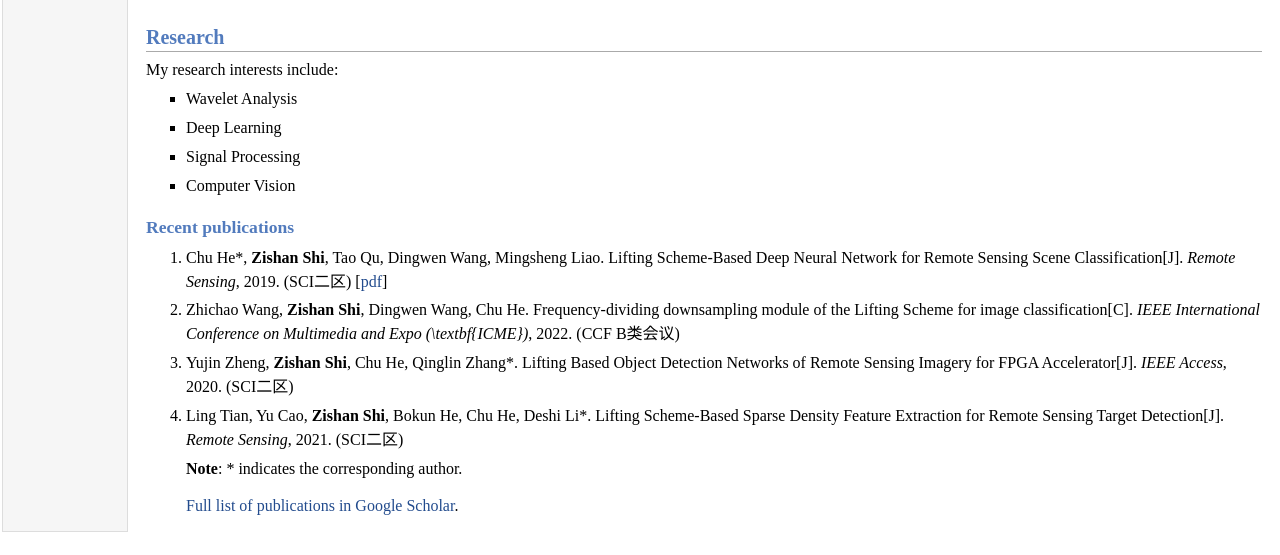
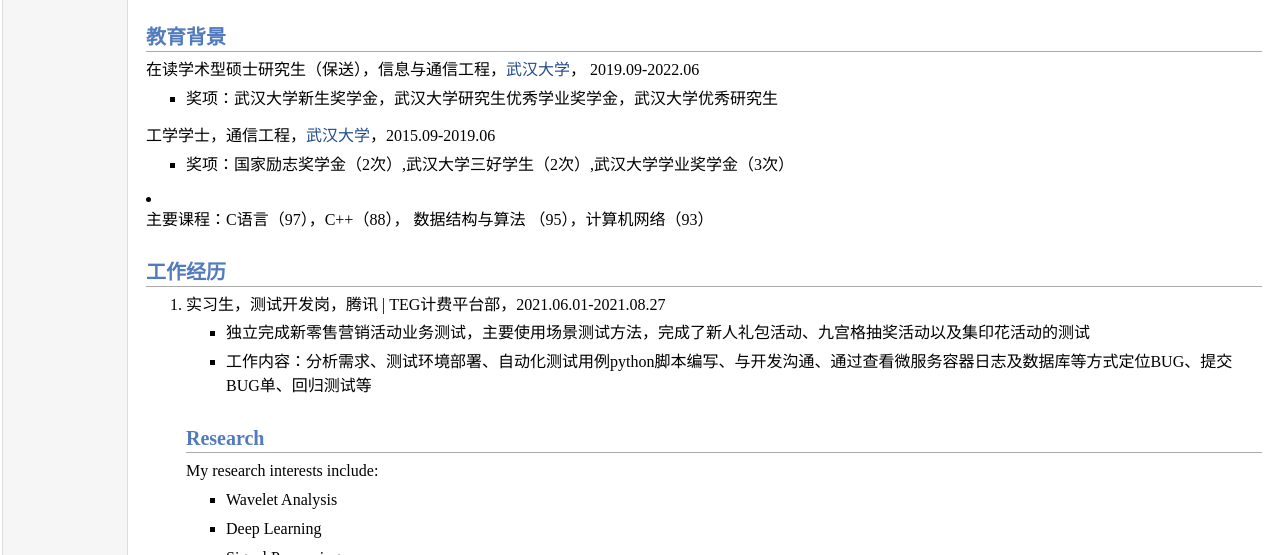
Before and after one commit to Shi33/homepage, a plain HTML site: page index.html in a window 1280 px wide. Shown: the part 245-800 px from the top of the page. Drawn offline with Linux system fonts and the light colour scheme.

Commit message:
补充教育经历和实习经历

```diff
--- a/index.html
+++ b/index.html
@@ -81,6 +81,40 @@
           <li>
             <p>M. Chen, and <b>X. Zhou</b>*, "Autoencoders for Drug-Target Interaction Prediction".</p>
         </ol>  -->
+
+        <h2>教育背景</h2>
+        <p>在读学术型硕士研究生（保送），信息与通信工程，<a href="https://www.whu.edu.cn/">武汉大学</a>，
+          2019.09-2022.06</p>
+        <ul>
+          <li>
+            <p>奖项：武汉大学新生奖学金，武汉大学研究生优秀学业奖学金，武汉大学优秀研究生</p>
+          </li>
+        </ul>
+        <p>工学学士，通信工程，<a href="https://www.whu.edu.cn/">武汉大学</a>，2015.09-2019.06</p>
+        <ul>
+          <li>
+            <p>奖项：国家励志奖学金（2次）,武汉大学三好学生（2次）,武汉大学学业奖学金（3次）</p>
+          </li>
+        </ul>
+        <li>
+          <p>主要课程：C语言（97），C++（88）， 数据结构与算法 （95），计算机网络（93）</p>
+        </li>
+        </ul>
+
+        <h2>工作经历</h2>
+        <ol>
+          <li>
+            <p>实习生，测试开发岗，腾讯 | TEG计费平台部，2021.06.01-2021.08.27</p>
+          </li>
+          <ul>
+            <li>
+              <p>独立完成新零售营销活动业务测试，主要使用场景测试方法，完成了新人礼包活动、九宫格抽奖活动以及集印花活动的测试</p>
+            </li>
+            <li>
+              <p>工作内容：分析需求、测试环境部署、自动化测试用例python脚本编写、与开发沟通、通过查看微服务容器日志及数据库等方式定位BUG、提交BUG单、回归测试等</p>
+            </li>
+          </ul>
+
           <h2>Research</h2>
           <p>My research interests include: </p>
           <ul>
@@ -102,7 +136,8 @@
           <ol>
             <li>
               <p>
-              Chu He*, <b>Zishan Shi</b>, Tao Qu, Dingwen Wang, Mingsheng Liao. Lifting Scheme-Based Deep Neural Network
+                Chu He*, <b>Zishan Shi</b>, Tao Qu, Dingwen Wang, Mingsheng Liao. Lifting Scheme-Based Deep Neural
+                Network
                 for Remote Sensing Scene Classification[J]. <i>Remote Sensing</i>, 2019. (SCI二区) [<a
                   href="https://www.mdpi.com/2072-4292/11/22/2648/pdf?version=1573632035">pdf</a>]
                 <!-- [<a
@@ -120,7 +155,8 @@
             </li>
             <li>
               <p>
-              Yujin Zheng, <b>Zishan Shi</b>, Chu He, Qinglin Zhang*. Lifting Based Object Detection Networks of Remote
+                Yujin Zheng, <b>Zishan Shi</b>, Chu He, Qinglin Zhang*. Lifting Based Object Detection Networks of
+                Remote
                 Sensing Imagery for FPGA Accelerator[J]. <i>IEEE Access</i>, 2020. (SCI二区)
                 <!-- [<a href="pub/CoCNN.pdf">pdf</a>][<a href="https://github.com/XiuzeZhou/RUL">code</a>] -->
               </p>
@@ -138,27 +174,7 @@
 
             <!--
 
-        <h2>Education</h2>
-        <p>M.E., Pattern Recognition and Intelligent Systems, <a href="https://www.xmu.edu.cn/">Xiamen University</a>,
-          06.2016</p>
-        <ul>
-          <li>
-            <p>Awards: Principal Level Scholarship (1st in admission)</p>
-          </li>
-          <li>
-            <p>Main Courses: Machine Learning, Design of Neural Networks, Digital Image Processing, Time Series
-              Analysis, Pattern Recognition, Data Mining and Its Application, Artificial Intelligent: Theory and
-              Application, Recommender System.</p>
-          </li>
-        </ul>
-        <p>B.E., Automation, <a href="http://www.zust.edu.cn/">Zhejiang University of Science and Technology</a>,
-          06.2012</p>
-        <ul>
-          <li>
-            <p>Main Courses: C Programming, Embedded Systems, Computer Network and Communication, Computer Control
-              System.</p>
-          </li>
-        </ul>
+
         <h3>Competitions and awards</h3>
         <ol>
           <li>
@@ -220,71 +236,7 @@
             </li>
           </ul>
         </ol>
-        <h2>Work experience</h2>
-        <ol>
-          <li>
-            <p>Research Scientist, AI Research Institute, Hithink RoyalFlush, 06.2019-Present</p>
-          </li>
-          <ul>
-            <li>
-              <p>Research the newest machine learning algorithms and recommender system technology on stocks and hot
-                news</p>
-            </li>
-            <li>
-              <p>Apply neural network models to drug-target interaction prediction and evaluate the performance</p>
-            </li>
-            <li>
-              <p>Publish papers and apply for relevant patents for the corporation</p>
-            </li>
-            <li>
-              <p>Give lessons on Artificial Intelligence and Recommender Systems to the staff</p>
-            </li>
-          </ul>
-          <li>
-            <p>Research Assistant, Big Data Lab, Xiamen University, 09.2016-02.2019</p>
-          </li>
-          <ul>
-            <li>
-              <p>Instructed two undergraduate and three graduate students in scientific research</p>
-            </li>
-            <li>
-              <p>Tracked, studied, reproduced, and improved up-to-date machine learning methods</p>
-            </li>
-            <li>
-              <p>Published papers on machine learning and recommender systems</p>
-            </li>
-          </ul>
-          <li>
-            <p>Software Engineer, Dragon SOFT, 07.2013-06.2014</p>
-          </li>
-          <ul>
-            <li>
-              <p>Developed an electronic target practice system for security guards’ shooting training</p>
-            </li>
-            <li>
-              <p>Recorded the track of users’ shooting behavior from sensors in a database</p>
-            </li>
-            <li>
-              <p>Built a model analyzing users&rsquo; shooting behavior concerning speed, acceleration and number of
-                cylinders</p>
-            </li>
-          </ul>
-          <li>
-            <p>Assistant Engineer, Gold Electronic, 03.2012-07.2012</p>
-          </li>
-          <ul>
-            <li>
-              <p>Cooperated with motor companies, such as Zotye and BYD, on battery management system development</p>
-            </li>
-            <li>
-              <p>Developed a testing and analytics platform for performance of a lithium battery with C# (real-time
-                data)</p>
-            </li>
-            <li>
-              <p>Used CAN bus to collect working data of batteries and analyzed the data for balance power</p>
-            </li>
-          </ul>
-        </ol>
+
         <p><br />
           <a href="cv/cv.pdf">A brief cv</a>.
         </p> -->
```
Lines whose indentation alone changed are shown as unchanged.
